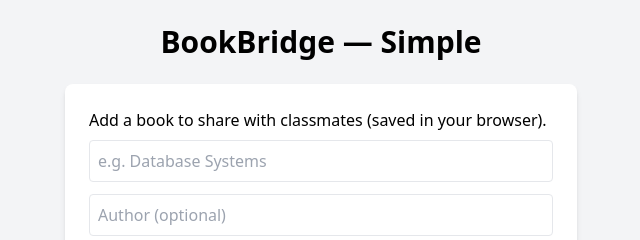
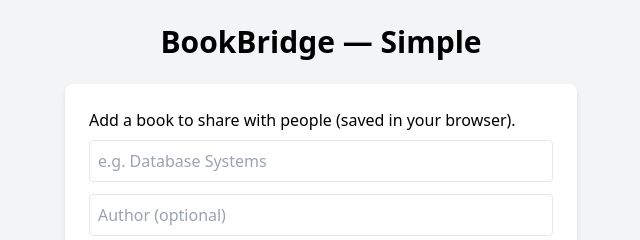
Before and after one commit to gudapalliyonusha2005/bookbridge, a plain HTML site: page index.html in a window 1280 px wide. Shown: the top 240 px of the page, 319-959 px from the left. Drawn offline with nearby package versions, Linux system fonts and the light colour scheme.

Commit message:
Update index.html

```diff
--- a/index.html
+++ b/index.html
@@ -12,7 +12,7 @@
 
 <!-- Book Form -->
 <div class="bg-white p-6 rounded-lg shadow-md w-full max-w-lg mb-6">
-  <p class="mb-2">Add a book to share with classmates (saved in your browser).</p>
+  <p class="mb-2">Add a book to share with people (saved in your browser).</p>
   <form id="bookForm" class="grid grid-cols-1 gap-3">
     <input type="text" id="title" placeholder="e.g. Database Systems" class="border p-2 rounded w-full" required>
     <input type="text" id="author" placeholder="Author (optional)" class="border p-2 rounded w-full">
```
